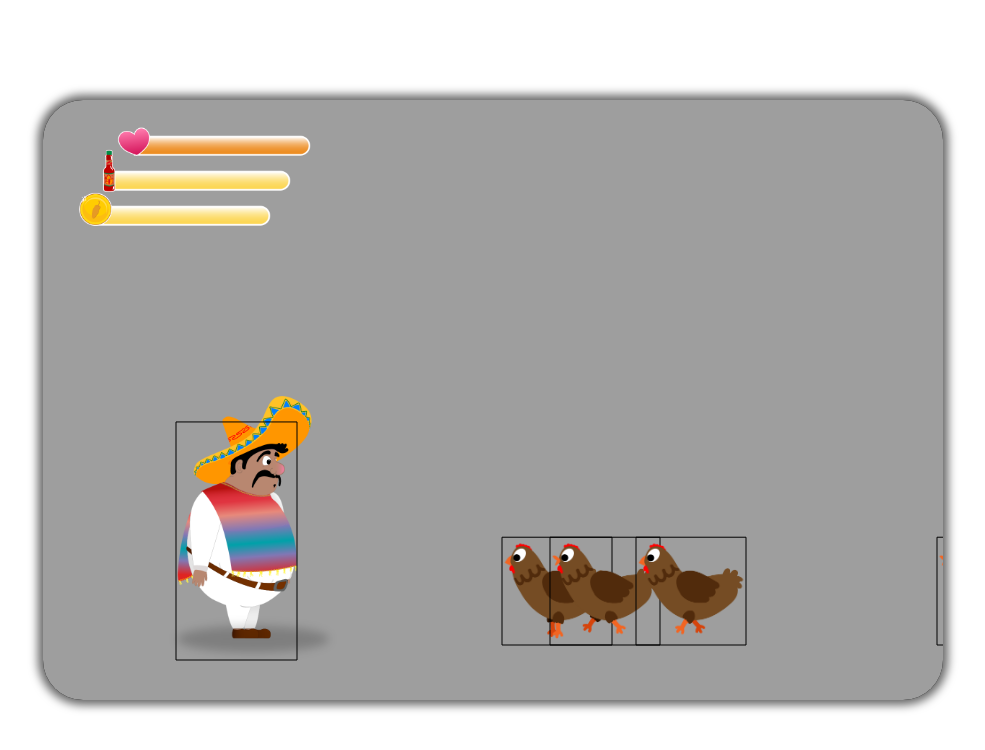
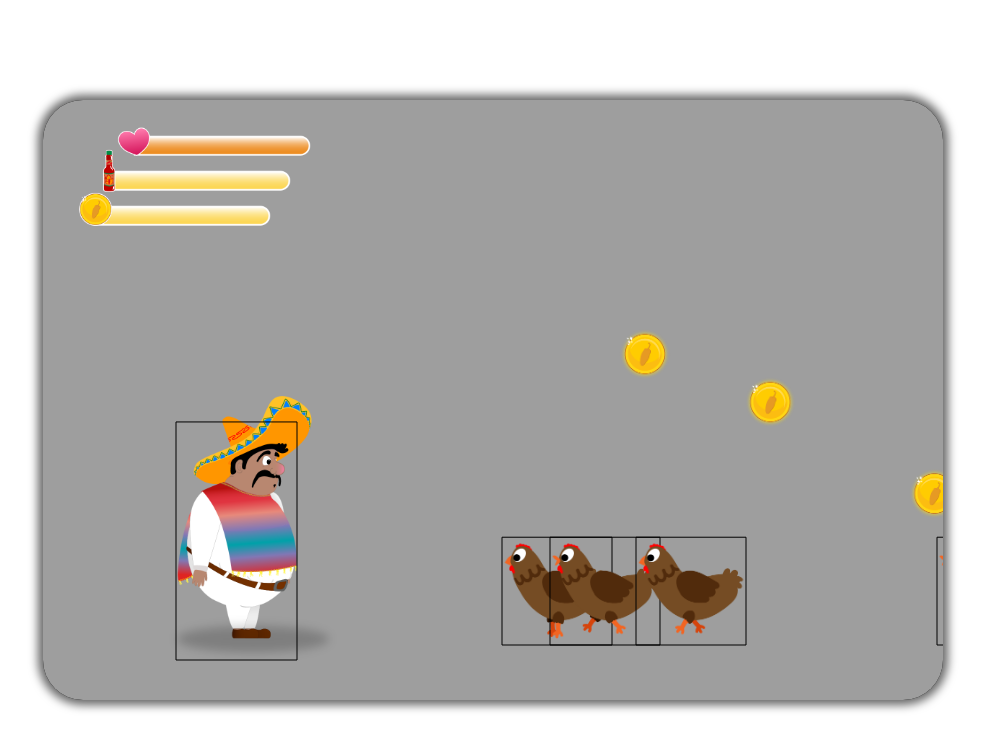
Before and after one commit to colorfultrees/DevAkad_el-pollo-loco, a plain HTML site: page index.html in a window 1280 px wide. Shown: the whole page, without its empty margins (147-1132 px from the left). Drawn offline with Linux system fonts and the light colour scheme; animation ran at ten frames a second.

Commit message:
collectables added

```diff
--- /dev/null
+++ b/classes/collectable_objects.class.js
@@ -0,0 +1,26 @@
+class ColleactableObject extends DrawableObject {
+    TYPE = {
+        bottle: {
+            img: './img/6_salsa_bottle/salsa_bottle.png',
+            width: 100,
+            height: 100,
+            collisionBasis: {offsetXRatio: 0.3, offsetYRatio: 0.3, widthRatio: 0.4, heightRatio: 0.4}
+        },
+        coin: {
+            img: './img/8_coin/coin_2.png',
+            width: 130,
+            height: 130,
+            collisionBasis: {offsetXRatio: 0.15, offsetYRatio: 0.15, widthRatio: 0.72, heightRatio: 0.72}
+        }
+    }
+    type = '';
+
+    constructor(positionX, positionY, type) {
+        super(positionX, positionY).loadImage(this.TYPE[type].img);
+        this.width = this.TYPE[type].width;
+        this.height = this.TYPE[type].height;
+        this.collisionBasis = this.TYPE[type].collisionBasis;
+        this.getCollisionArea();
+        this.type = type;
+    }
+}
--- a/classes/drawable_object.class.js
+++ b/classes/drawable_object.class.js
@@ -7,6 +7,8 @@ class DrawableObject {
     aspectRatio = 0; // width/height
     width = 0;
     height = 0;
+    collisionBasis = {offsetXRatio: 0, offsetYRatio: 0, widthRatio: 0, heightRatio: 0};
+    collisionArea = {x: 0, y: 0, width: 0, height: 0};
 
 
     constructor(positionX, positionY) {
@@ -36,4 +38,17 @@ class DrawableObject {
             this.imageCache[url].src = url;
         })
     }
+
+
+    /**
+     * Calculates the collision area of an object
+     */
+    getCollisionArea() {
+        let mirror = 1;
+        if (this.isImageMirrored) mirror = -1;
+        this.collisionArea.x = (mirror * this.positionX) + (this.width * this.collisionBasis.offsetXRatio);
+        this.collisionArea.y = this.positionY + (this.height * this.collisionBasis.offsetYRatio);
+        this.collisionArea.width = this.width * this.collisionBasis.widthRatio;
+        this.collisionArea.height = this.height * this.collisionBasis.heightRatio;
+    }
 }
--- a/classes/level.class.js
+++ b/classes/level.class.js
@@ -1,14 +1,19 @@
 class Level {
     background = {sky: [], clouds: [], landscapeLayer: []};
     enemies = [];
+    collectables = [];
+    maxBottles = 0;
+    maxCoins = 0;
     endboss = undefined;
     sceneParts = 0; // Number of aligned landscape parts
     parallaxLandscapeLayer = [];
 
 
-    constructor(sceneParts, parallaxLandscapeLayer) {
+    constructor(sceneParts, parallaxLandscapeLayer, maxBottles, maxCoins) {
         this.sceneParts = sceneParts;
         this.parallaxLandscapeLayer = parallaxLandscapeLayer;
+        this.maxBottles = maxBottles;
+        this.maxCoins = maxCoins;
     }
 
 
@@ -83,8 +88,43 @@ class Level {
      */
     createEndboss() {
         this.endboss = new Endboss(0, 0);
-        this.endboss.positionX = level1.background.landscapeLayer[0].width * level1.sceneParts - this.endboss.width - 100;
+        this.endboss.positionX = this.background.landscapeLayer[0].width * this.sceneParts - this.endboss.width - 100;
         this.endboss.positionY = canvas.height - this.endboss.height - 40;
+    }
+
+
+    createCollectables() {
+        const objects = ['bottle', 'coin'];
+        const collAmount = this.maxBottles + this.maxCoins;
+        const startPos = canvas.width * 0.6;
+        const endPos = (this.background.landscapeLayer[0].width * this.sceneParts) - (canvas.width * 0.7);
+        const dist = (endPos - startPos) / collAmount;
+        let bottlesRemain = this.maxBottles;
+        let coinsRemain = this.maxCoins;
+        let currPos = startPos - dist;
+
+        for (let c = 0; c < collAmount; c++) {
+            let objId;
+            if (bottlesRemain == 0) {
+                objId = 1;
+            }
+            else if (coinsRemain == 0) {
+                objId = 0;
+            }
+            else {
+                objId = Math.round(Math.random());
+            }
+            const posX = currPos + (dist * (calcRandomNumber(80, 110) / 100));
+            const posY = (canvas.height / 2) + (canvas.height / 4 * (calcRandomNumber(-170, 30) / 100));
+            currPos = posX;
+            this.collectables.push(new ColleactableObject(posX, posY, objects[objId]))
+            if (objId == 0) {
+                bottlesRemain--;
+            }
+            else {
+                coinsRemain--;
+            }
+        }
     }
 
 
--- a/classes/moveable_object.class.js
+++ b/classes/moveable_object.class.js
@@ -7,8 +7,6 @@ class MoveableObject extends DrawableObject {
     speedY = 0; // Vertical speed - rising: (+), falling: (-)
     acceleration = 5;
     groundPosition = 0;
-    collisionBasis = {offsetXRatio: 0, offsetYRatio: 0, widthRatio: 0, heightRatio: 0};
-    collisionArea = {x: 0, y: 0, width: 0, height: 0};
     healthPoints = 0;
     isWalking = false;
     isJumping = false;
@@ -39,19 +37,6 @@ class MoveableObject extends DrawableObject {
     //         this.collisionArea.height = this.height * heightRatio;
     //     }, 50);
     // }
-
-
-    /**
-     * Calculates the collision area of an object
-     */
-    getCollisionArea() {
-        let mirror = 1;
-        if (this.isImageMirrored) mirror = -1;
-        this.collisionArea.x = (mirror * this.positionX) + (this.width * this.collisionBasis.offsetXRatio);
-        this.collisionArea.y = this.positionY + (this.height * this.collisionBasis.offsetYRatio);
-        this.collisionArea.width = this.width * this.collisionBasis.widthRatio;
-        this.collisionArea.height = this.height * this.collisionBasis.heightRatio;
-    }
 
 
 
--- a/classes/world.class.js
+++ b/classes/world.class.js
@@ -276,6 +276,9 @@ class World {
         // Draw the landscape
         this.drawMultipleObjectsToCanvas(this.level.background.landscapeLayer);
 
+        // Draw the collectables
+        this.drawMultipleObjectsToCanvas(this.level.collectables);
+
         // Draw the character
         this.drawSingleObjectToCanvas(this.character);
 
--- a/index.html
+++ b/index.html
@@ -10,6 +10,7 @@
     <script src="./classes/keyboard.class.js"></script>
     <script src="./classes/drawable_object.class.js"></script>
     <script src="./classes/moveable_object.class.js"></script>
+    <script src="./classes/collectable_objects.class.js"></script>
     <script src="./classes/background.class.js"></script>
     <script src="./classes/statusbar.class.js"></script>
     <script src="./classes/cloud.class.js"></script>
--- a/levels/level_1.js
+++ b/levels/level_1.js
@@ -1,7 +1,7 @@
 let level1;
 
 function createLevel1() {
-    level1 = new Level(2, [0.7, 1.4]);
+    level1 = new Level(2, [0.7, 1.4], 10, 10);
     level1.createSky('./img/5_background/layers/air.png');
     level1.createLandscape(
         './img/5_background/layers/1_first_layer/full.png',
@@ -12,6 +12,7 @@ function createLevel1() {
     level1.createEnemies(Chicken, 11, 350, level1.background.landscapeLayer[0].width * level1.sceneParts);
     level1.createEnemies(Chick, 5, 350, level1.background.landscapeLayer[0].width * level1.sceneParts);
     level1.createEndboss();
+    level1.createCollectables();
 }
 
 
```
